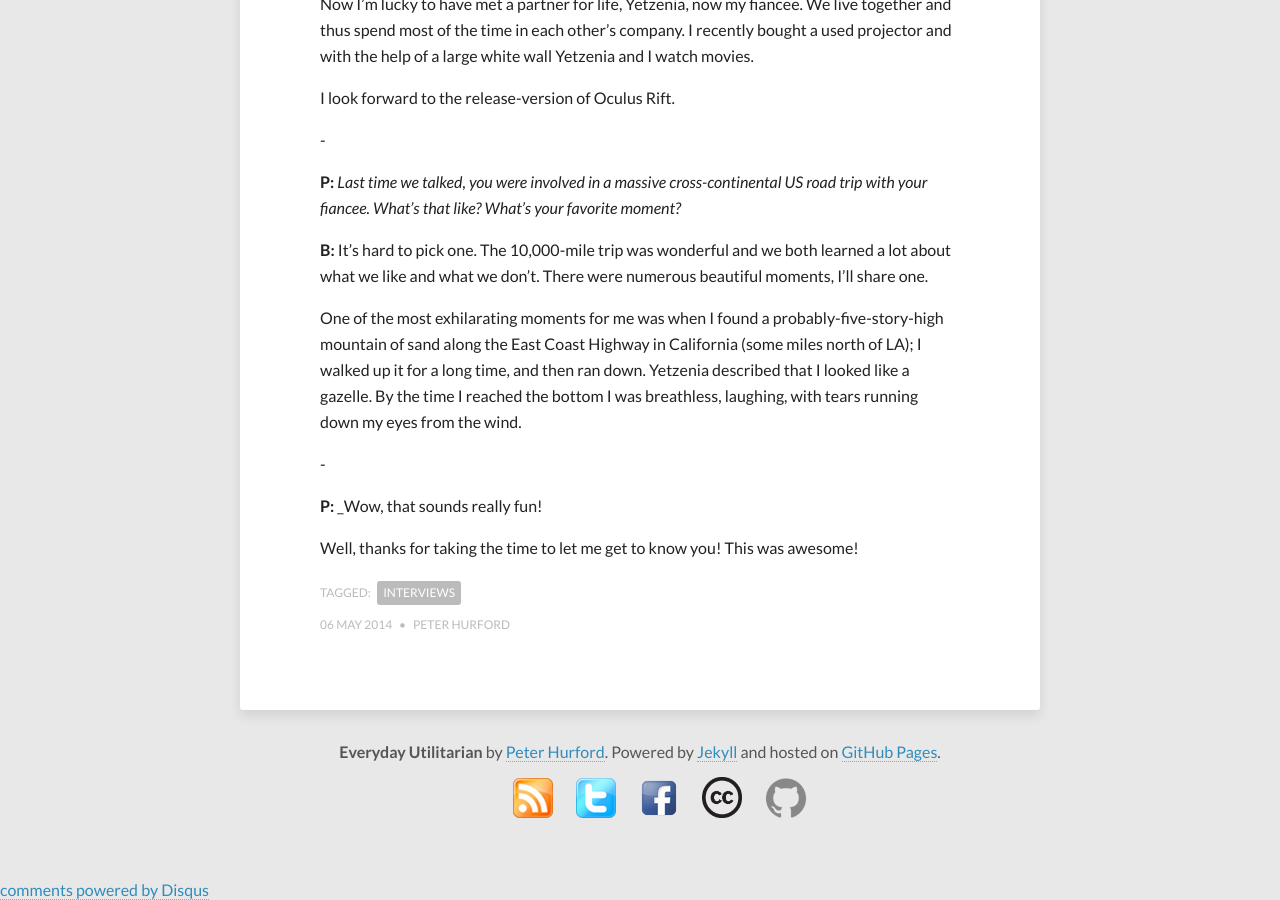
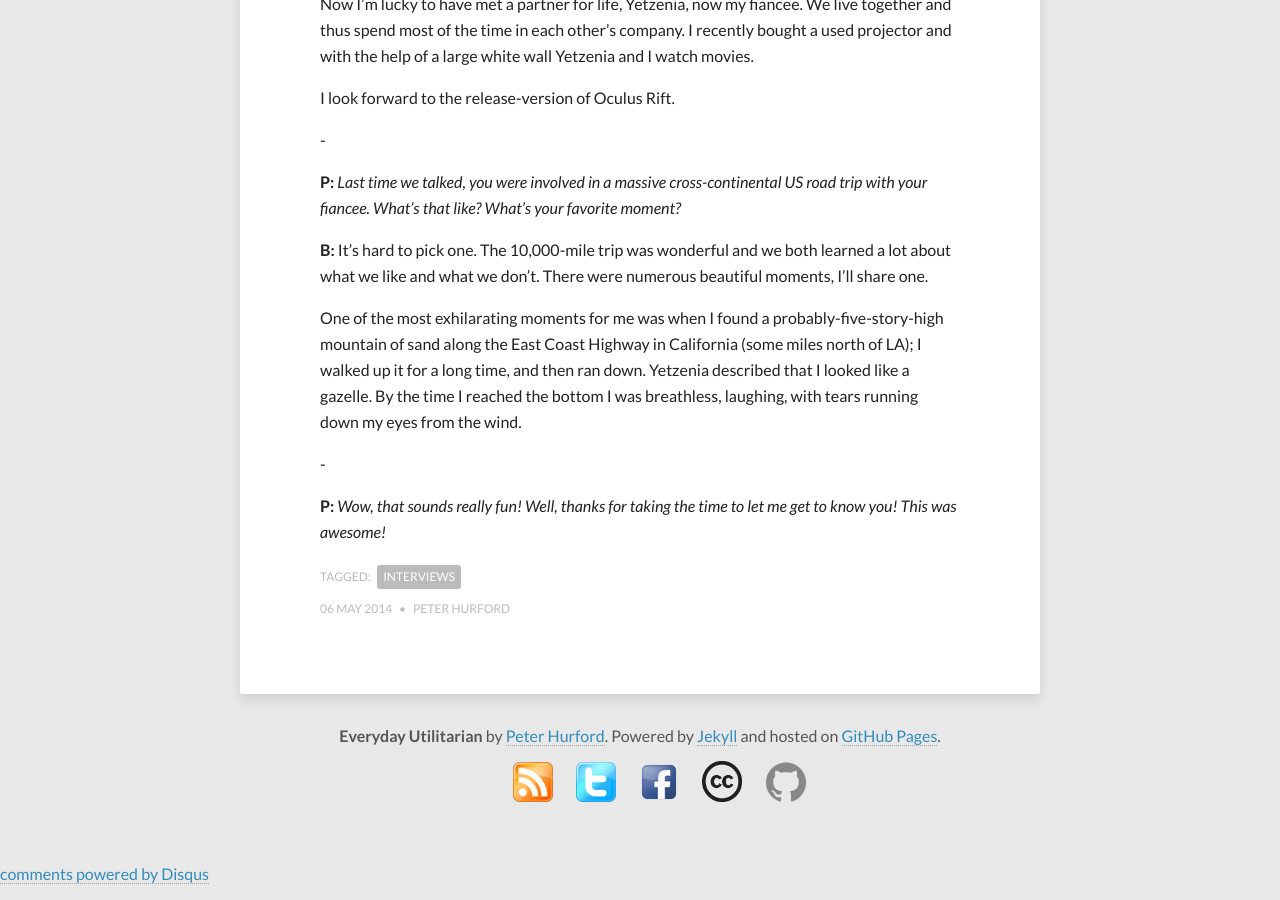
Before and after one commit to peterhurford/peterhurford.github.io, a Jekyll site: the page built from _posts/2014-05-06-interview-with-boris-yakubchik.markdown, in a window 1280 px wide and 900 px high, scrolled down 6398 px. Built offline with Jekyll 4.4.1, drawn with Linux system fonts in a browser that asks for light colours; comment, search, counter and statistics services are not loaded.

```diff
--- a/_posts/2014-05-06-interview-with-boris-yakubchik.markdown
+++ b/_posts/2014-05-06-interview-with-boris-yakubchik.markdown
@@ -165,6 +165,4 @@ One of the most exhilarating moments for me was when I found a probably-five-sto
 
 -
 
-**P:** _Wow, that sounds really fun!
-
-Well, thanks for taking the time to let me get to know you!  This was awesome!
+**P:** _Wow, that sounds really fun!  Well, thanks for taking the time to let me get to know you!  This was awesome!_
```
